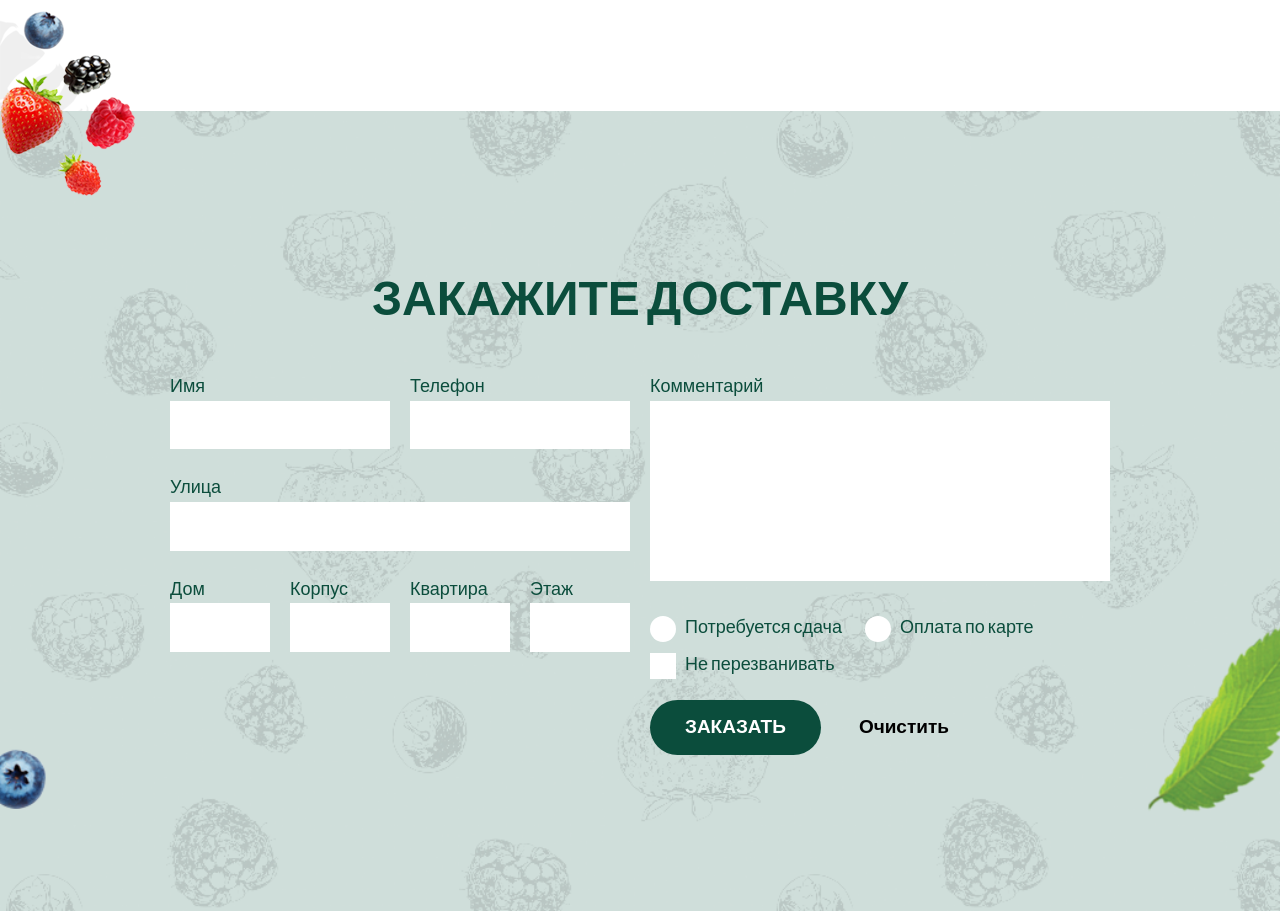
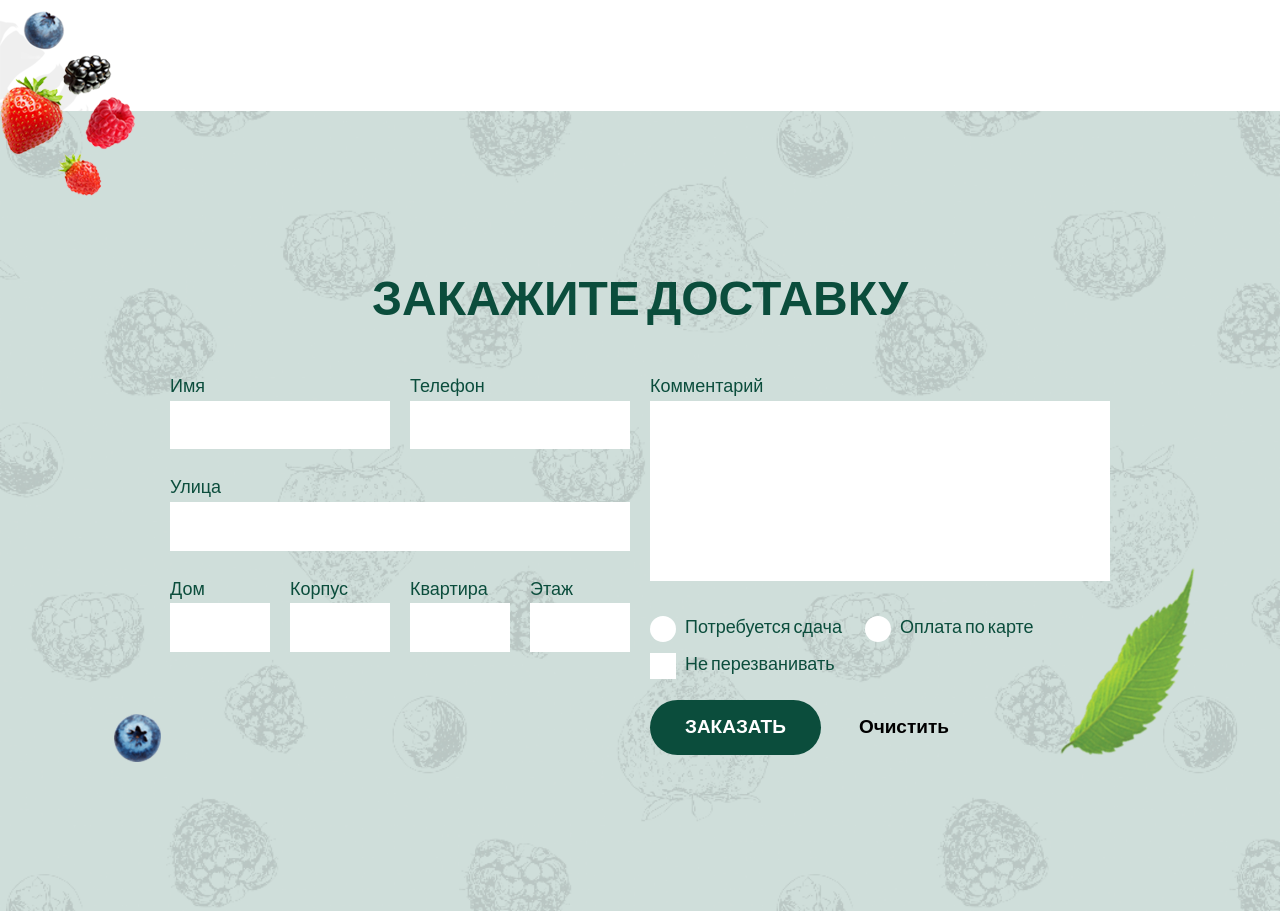
Before and after one commit to darkkisblack/darkkisblack.github.io, a plain HTML site: page index.html in a window 1280 px wide. Shown: the part 2289-3200 px from the top of the page. Drawn offline with nearby package versions, Linux system fonts and the light colour scheme.

Commit message:
исправил фон в order

```diff
--- a/css/order-section.scss
+++ b/css/order-section.scss
@@ -1,4 +1,24 @@
 .order-section {
-  background: url("/img/order/delivery.png") center center no-repeat, url(/img/order/berries-order.png) left top 146% no-repeat;
+  background: url("/img/order/pattern.png") center center no-repeat;
   background-size: cover;
+
+
+
    }
+
+   .order__container:before {
+     position: absolute;
+    bottom: -15px;
+    left: -6%;
+    content: url(/img/order/berries-order.png);
+
+
+
+   }
+
+.order__container:after {
+    content: url(/img/order/leaf-order.png);
+    position: absolute;
+    bottom: -8px;
+    right: -9%;
+    }
--- a/index.html
+++ b/index.html
@@ -199,7 +199,7 @@
 
       </section>
       <section class="section order-section section--font-color--green">
-        <div class="container">
+        <div class="container order__container">
           <h2 class="section__title section__title--order">Закажите доставку</h2>
           <form class="form">
             <div class="form__col">
```
Also changed, not shown: css/main-dist.css, css/main.css.
